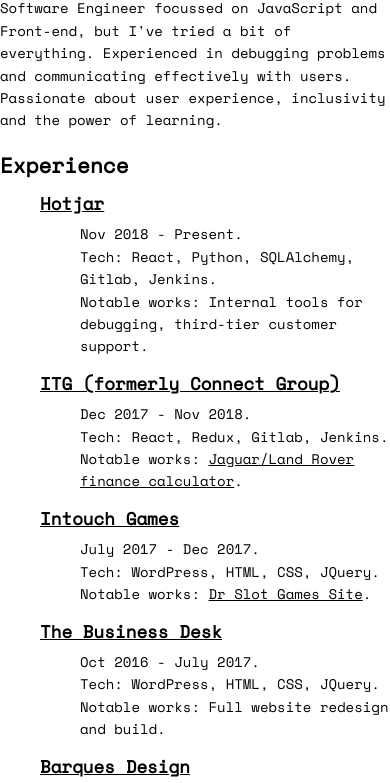
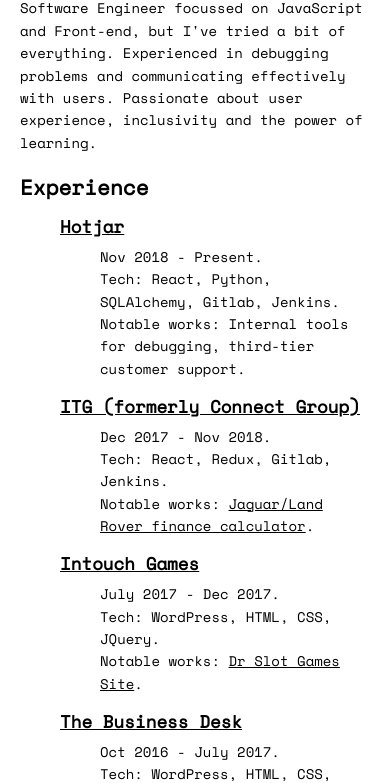
Before and after one commit to rosswhitehouse/rosswhitehouse.com, a Gatsby site: page /cv in a window 390 px wide. Shown: the part 94-877 px from the top of the page. Built offline with nearby package versions, Linux system fonts and the light colour scheme; Gatsby itself is replaced by a stand-in of ours.

Commit message:
mobile padding.

```diff
--- a/src/style/cv.scss
+++ b/src/style/cv.scss
@@ -19,7 +19,8 @@
   background: white;
   padding: 1rem 0;
   &>div {
-    max-width: 720px;
+    max-width: 700px;
+    padding: 0 20px;
     margin: 0 auto;
   }
 }
```
